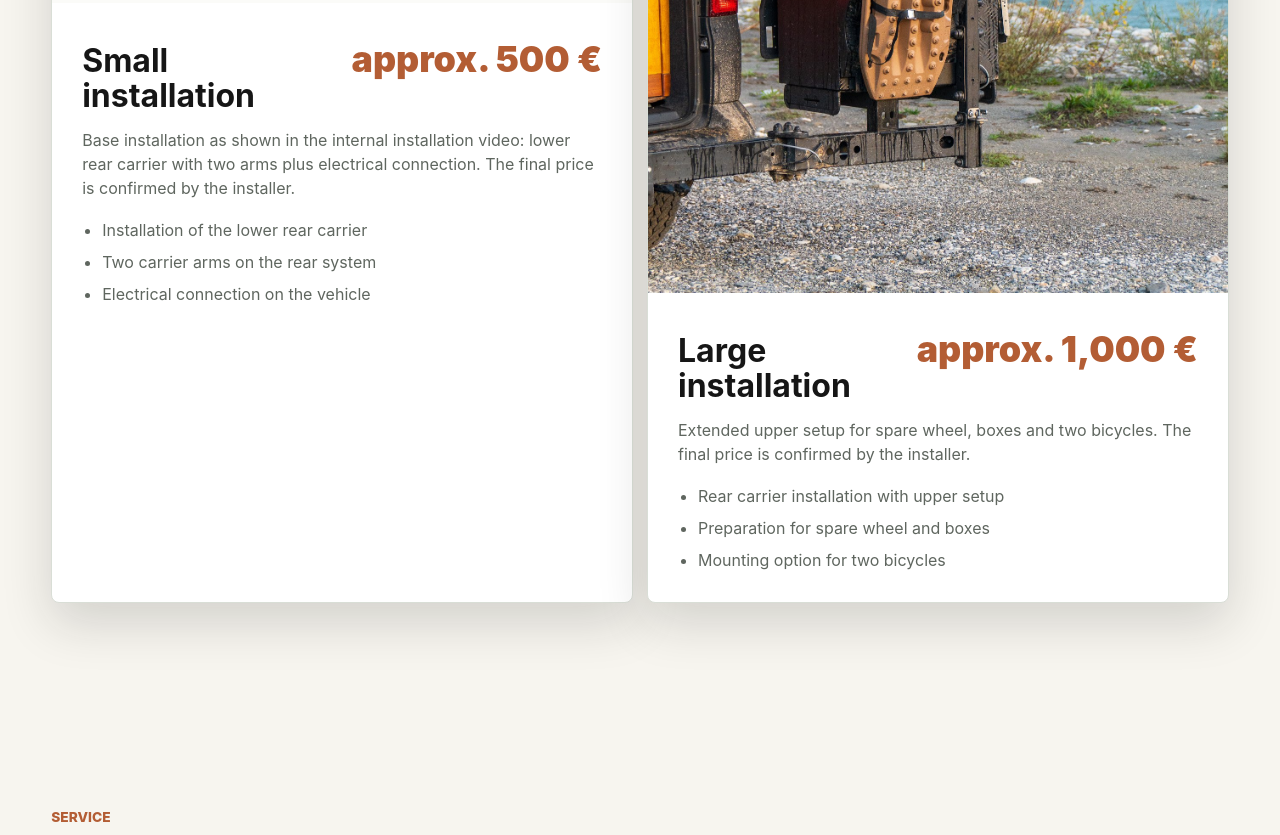
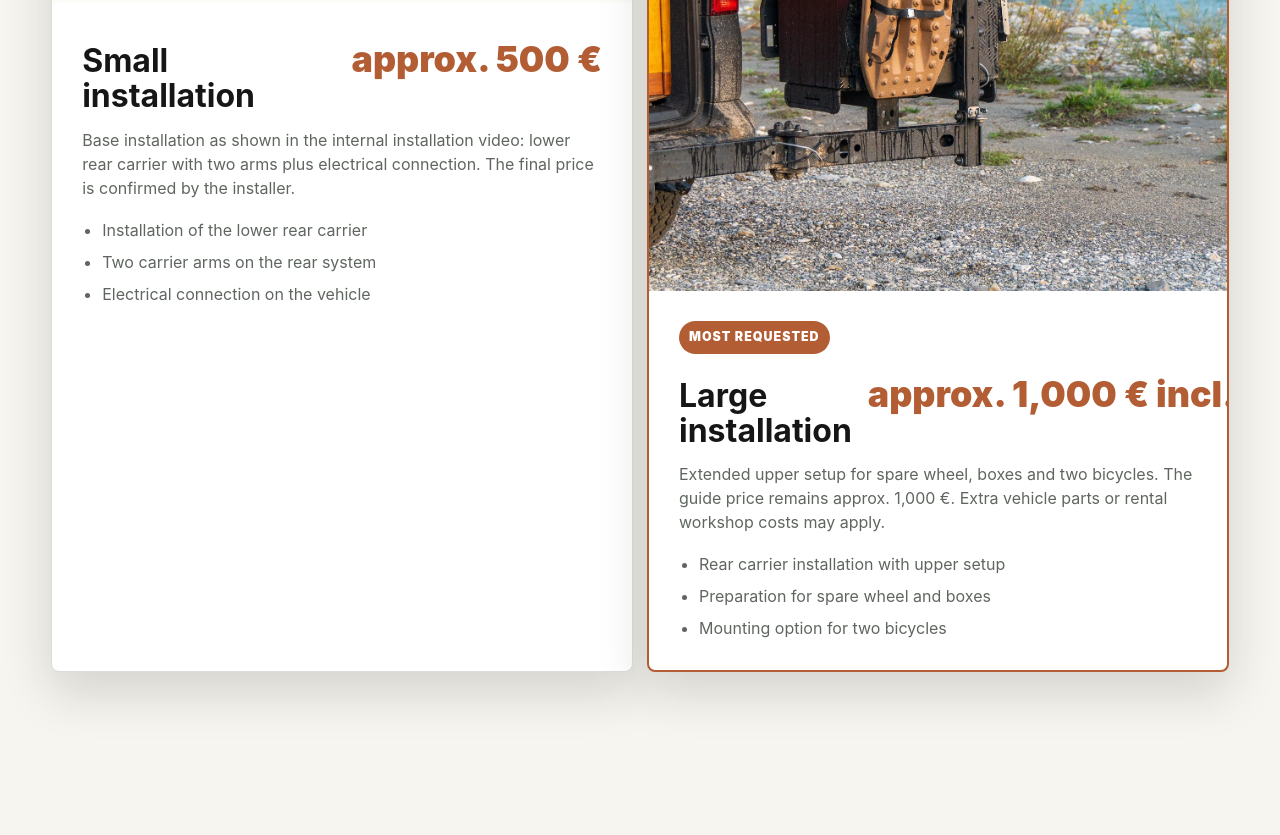
Before and after one commit to patsimir-lgtm/vanventure-site, a website: page index-en.html in a window 1280 px wide. Shown: the part 3609-4444 px from the top of the page. Drawn offline with Linux system fonts and the light colour scheme.

Commit message:
Highlight large installation price

```diff
--- a/index-en.html
+++ b/index-en.html
@@ -349,11 +349,30 @@
       }
 
       .package-card {
+        position: relative;
         overflow: hidden;
         border: 1px solid var(--line);
         border-radius: var(--radius);
         background: var(--white);
         box-shadow: var(--shadow);
+      }
+
+      .package-card.featured {
+        border: 2px solid var(--clay);
+      }
+
+      .package-badge {
+        display: inline-flex;
+        width: fit-content;
+        margin-bottom: 14px;
+        padding: 7px 10px;
+        border-radius: 999px;
+        color: var(--white);
+        background: var(--clay);
+        font-size: 0.78rem;
+        font-weight: 900;
+        text-transform: uppercase;
+        letter-spacing: 0.08em;
       }
 
       .package-media {
@@ -826,18 +845,19 @@
                 </ul>
               </div>
             </article>
-            <article class="package-card">
+            <article class="package-card featured">
               <div class="package-media">
                 <img src="assets/skep-van-alps.jpg" alt="Large SKEP setup with spare wheel, boxes and bicycles">
               </div>
               <div class="package-body">
+                <span class="package-badge">Most requested</span>
                 <div class="package-head">
                   <h3>Large installation</h3>
-                  <div class="price">approx. 1,000 €</div>
+                  <div class="price">approx. 1,000 € incl. VAT</div>
                 </div>
                 <p>
-                  Extended upper setup for spare wheel, boxes and two bicycles. The final price is
-                  confirmed by the installer.
+                  Extended upper setup for spare wheel, boxes and two bicycles. The guide price
+                  remains approx. 1,000 €. Extra vehicle parts or rental workshop costs may apply.
                 </p>
                 <ul class="package-list">
                   <li>Rear carrier installation with upper setup</li>
```
Also changed, not shown: index.html (+24 -3 lines).
